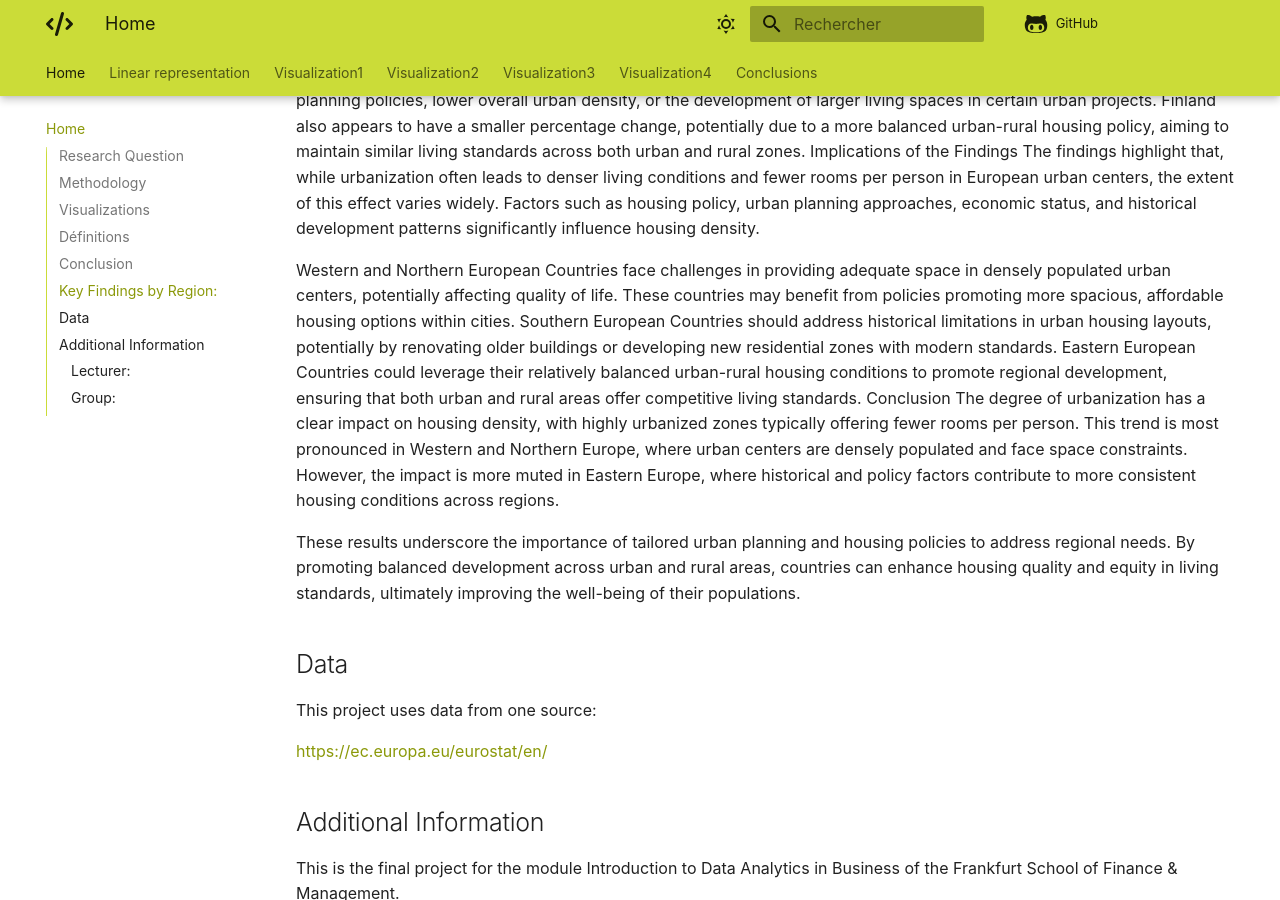
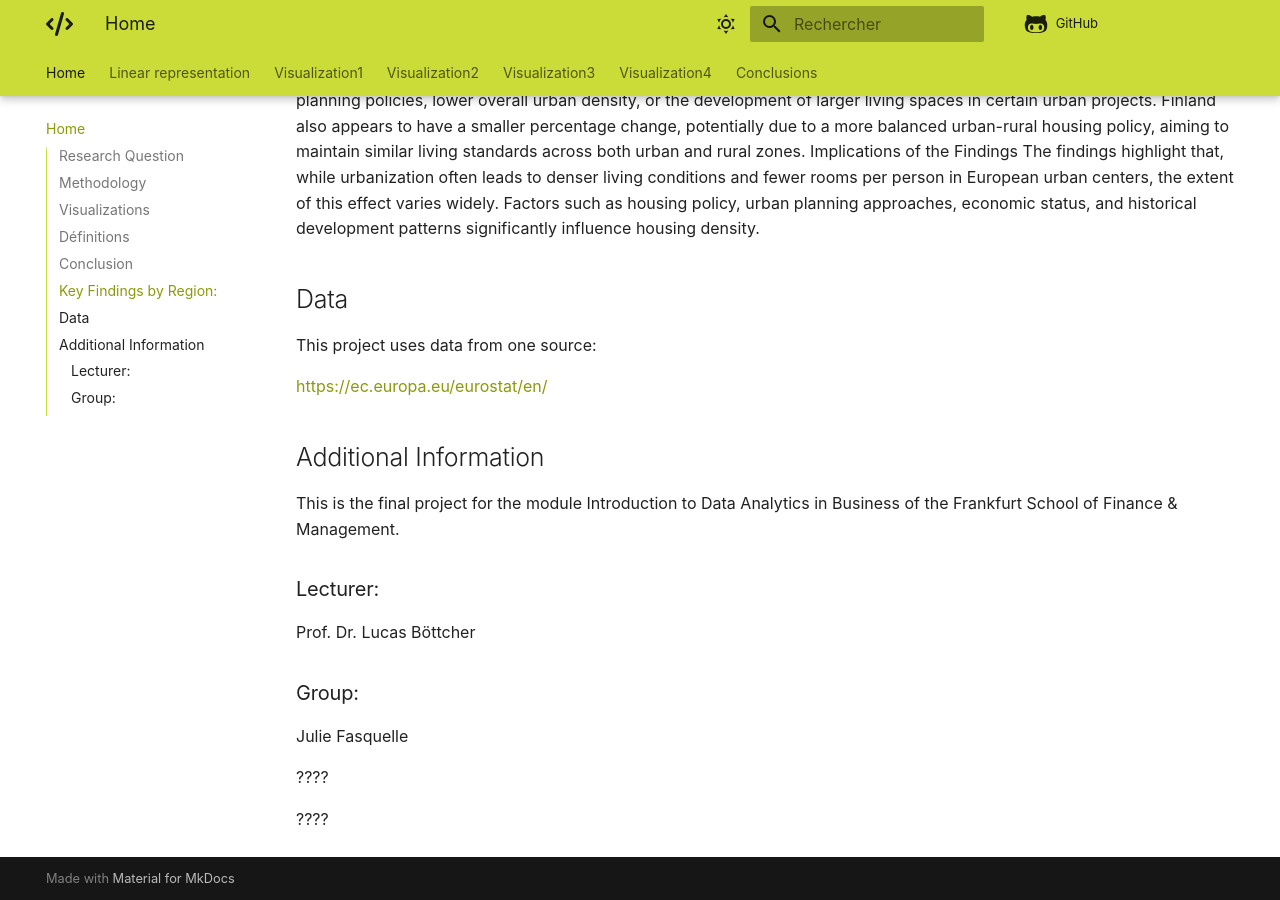
Before and after one commit to jfsql/DataAnalytics, an MkDocs documentation site: the page built from docs/index.md, in a window 1280 px wide and 900 px high, scrolled down 2093 px. Built offline with MkDocs 1.6.1 and Material for MkDocs 9.7.7, drawn with Linux system fonts in a browser that asks for light colours; comment, search, counter and statistics services are not loaded.

Commit message:
Update index.md

```diff
--- a/docs/index.md
+++ b/docs/index.md
@@ -67,13 +67,7 @@ Finland also appears to have a smaller percentage change, potentially due to a m
 Implications of the Findings
 The findings highlight that, while urbanization often leads to denser living conditions and fewer rooms per person in European urban centers, the extent of this effect varies widely. Factors such as housing policy, urban planning approaches, economic status, and historical development patterns significantly influence housing density.
 
-Western and Northern European Countries face challenges in providing adequate space in densely populated urban centers, potentially affecting quality of life. These countries may benefit from policies promoting more spacious, affordable housing options within cities.
-Southern European Countries should address historical limitations in urban housing layouts, potentially by renovating older buildings or developing new residential zones with modern standards.
-Eastern European Countries could leverage their relatively balanced urban-rural housing conditions to promote regional development, ensuring that both urban and rural areas offer competitive living standards.
-Conclusion
-The degree of urbanization has a clear impact on housing density, with highly urbanized zones typically offering fewer rooms per person. This trend is most pronounced in Western and Northern Europe, where urban centers are densely populated and face space constraints. However, the impact is more muted in Eastern Europe, where historical and policy factors contribute to more consistent housing conditions across regions.
 
-These results underscore the importance of tailored urban planning and housing policies to address regional needs. By promoting balanced development across urban and rural areas, countries can enhance housing quality and equity in living standards, ultimately improving the well-being of their populations.
 
 ## Data
 
```
